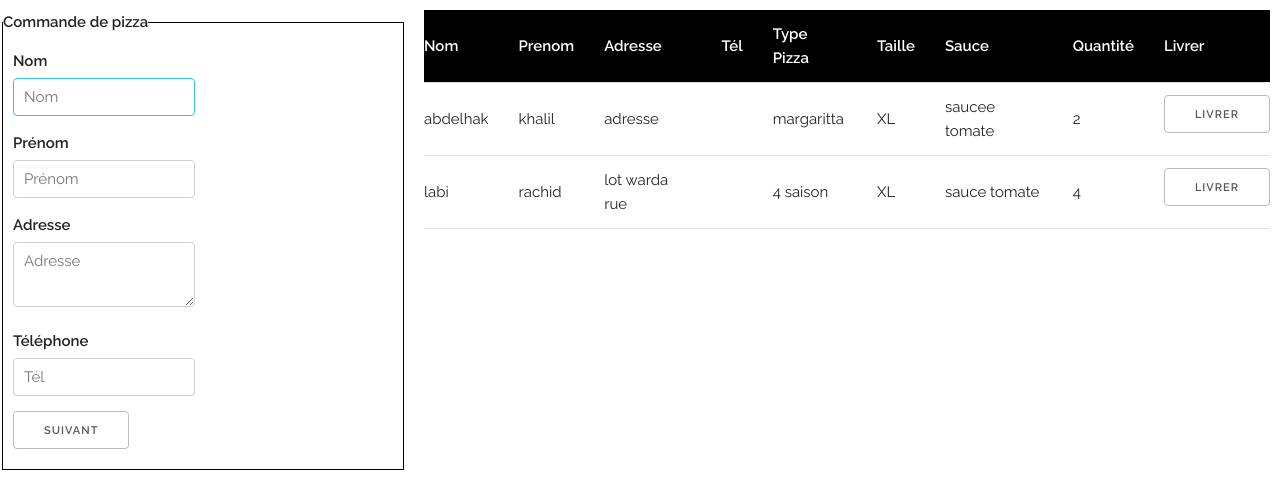
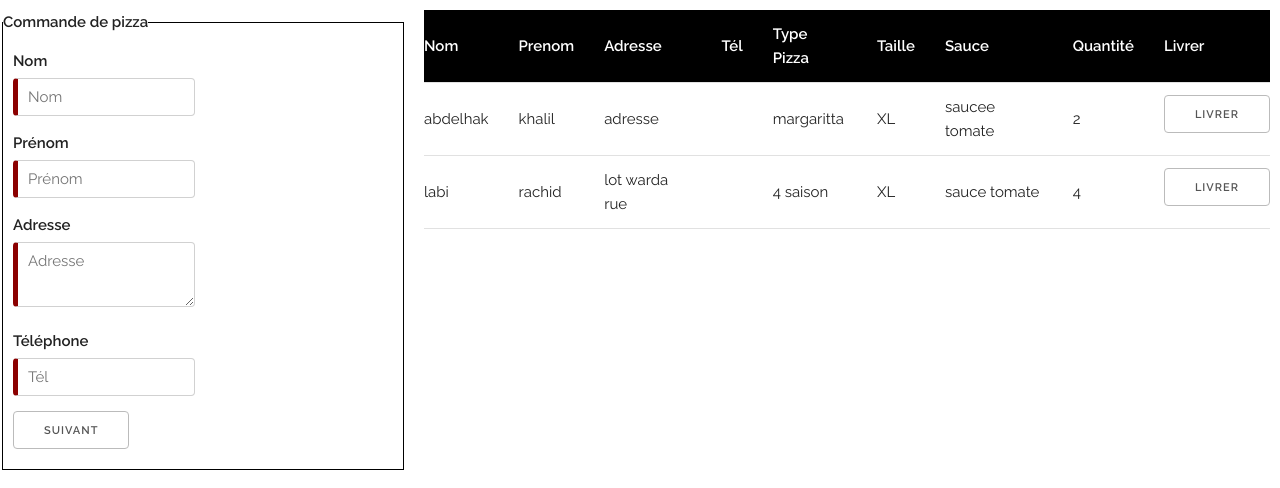
Before and after one commit to khalilabdelhaq/PizzeriaRepo, a React (Create React App) app in the folder pizzeria-front/: page / in a window 1280 px wide. Shown: the top 488 px of the page. Built offline with nearby package versions, Linux system fonts and the light colour scheme; no server answers.

Commit message:
validation form

```diff
--- a/pizzeria-front/public/css/style.css
+++ b/pizzeria-front/public/css/style.css
@@ -11,3 +11,18 @@ fieldset{
 .livrer-icon{
     background-image: url('../livrer.png')
 }
+input:invalid {
+    border-left: 5px solid #8B0000 !important;
+  }
+
+input:valid {
+    border-left: 5px solid green !important;
+  }
+
+  textarea:invalid {
+    border-left: 5px solid #8B0000 !important;
+  }
+
+textarea:valid {
+    border-left: 5px solid green !important;
+  }
--- a/pizzeria-front/src/components/FormWizard.jsx
+++ b/pizzeria-front/src/components/FormWizard.jsx
@@ -14,7 +14,11 @@ class FormWizard extends Component {
     }
     nextPage() {
         event.preventDefault();
-        this.props.dispatch({ type : "NEXT_PAGE"});
+        var form = document.getElementById("stepForm");
+        var isValidForm = form.checkValidity();
+        if(isValidForm){
+          this.props.dispatch({ type : "NEXT_PAGE"});
+        }
     }
     handleInputChange(event){
       event.preventDefault();
--- a/pizzeria-front/src/components/StepOne.jsx
+++ b/pizzeria-front/src/components/StepOne.jsx
@@ -19,7 +19,7 @@ class StepOne extends React.Component {
   render () {
     return (
       <div>
-        <form>
+        <form id="stepForm">
         <div className='row'>
           <div className='six columns'>
             <label>Nom</label>
@@ -28,9 +28,9 @@ class StepOne extends React.Component {
               placeholder='Nom'
               name="nomClient"
               type='text'
-              value={this.props.commande.nom}
+              value={this.props.commande.nomClient}
               onChange={this.props.handleInputChange}
-              autoFocus
+              required
             />
           </div>
         </div>
@@ -42,8 +42,9 @@ class StepOne extends React.Component {
               placeholder='Prénom'
               type='text'
               name="prenomClient"
-              value={this.props.commande.prenom}
+              value={this.props.commande.prenomClient}
               onChange={this.props.handleInputChange}
+              required
             />
           </div>
         </div>
@@ -57,6 +58,7 @@ class StepOne extends React.Component {
               name="adresse"
               value={this.props.commande.adresse}
               onChange={this.props.handleInputChange}
+              required
             />
           </div>
         </div>
@@ -70,6 +72,7 @@ class StepOne extends React.Component {
               name="tel"
               value={this.props.commande.tel}
               onChange={this.props.handleInputChange}
+              required
             />
           </div>
         </div>
--- a/pizzeria-front/src/components/StepTwo.jsx
+++ b/pizzeria-front/src/components/StepTwo.jsx
@@ -27,7 +27,7 @@ class StepTwo extends React.Component {
              value={this.props.commande.typePizza}
               className='u-full-width required'
               onChange={this.props.handleInputChange} >
-            <option value="Margaritta">Margaritta</option>
+            <option value="Margaritta" selected>Margaritta</option>
             <option value="4 saison">4 saison</option>
             <option value="Mixte">Mixte</option>
            </select>
@@ -43,7 +43,7 @@ class StepTwo extends React.Component {
              onChange={this.props.handleInputChange}
               className='u-full-width required'
                >
-            <option value="Medium">Medium</option>
+            <option value="Medium" selected>Medium</option>
             <option value="XL">XL</option>
             <option value="Large">Large</option>
            </select>
@@ -59,7 +59,7 @@ class StepTwo extends React.Component {
              onChange={this.props.handleInputChange}
               className='u-full-width required'
                >
-            <option value="Base Crème fraîche">Base Crème fraîche</option>
+            <option value="Base Crème fraîche" selected>Base Crème fraîche</option>
             <option value="Base Sauce Tomate">Base Sauce Tomate</option>
             <option value="Mixte">Mixte</option>
            </select>
--- a/pizzeria-front/src/redux/configureStore.js
+++ b/pizzeria-front/src/redux/configureStore.js
@@ -93,6 +93,7 @@ const initialState = {
   }
   const configureStore = () =>{
     const sagaMiddelware=createSagaMiddleware()
+    //On applique notre middelware au store
     const store = createStore(reducer,applyMiddleware(sagaMiddelware));
     sagaMiddelware.run(mySaga)
     return store;
--- a/pizzeria-front/src/redux/rootSaga.js
+++ b/pizzeria-front/src/redux/rootSaga.js
@@ -4,6 +4,7 @@ import * as types from './actionTypes';
 import { fetchCommandes, saveCommande,livrerCommande} from "./sagas";
 
 export default function* mySaga(){
+  //Saga watcher
   yield all ([
      takeLatest(types.GET_COMMANDES_REQUEST, fetchCommandes),
      takeLatest(types.SAVE_COMMANDE_REQUEST, saveCommande),
```
